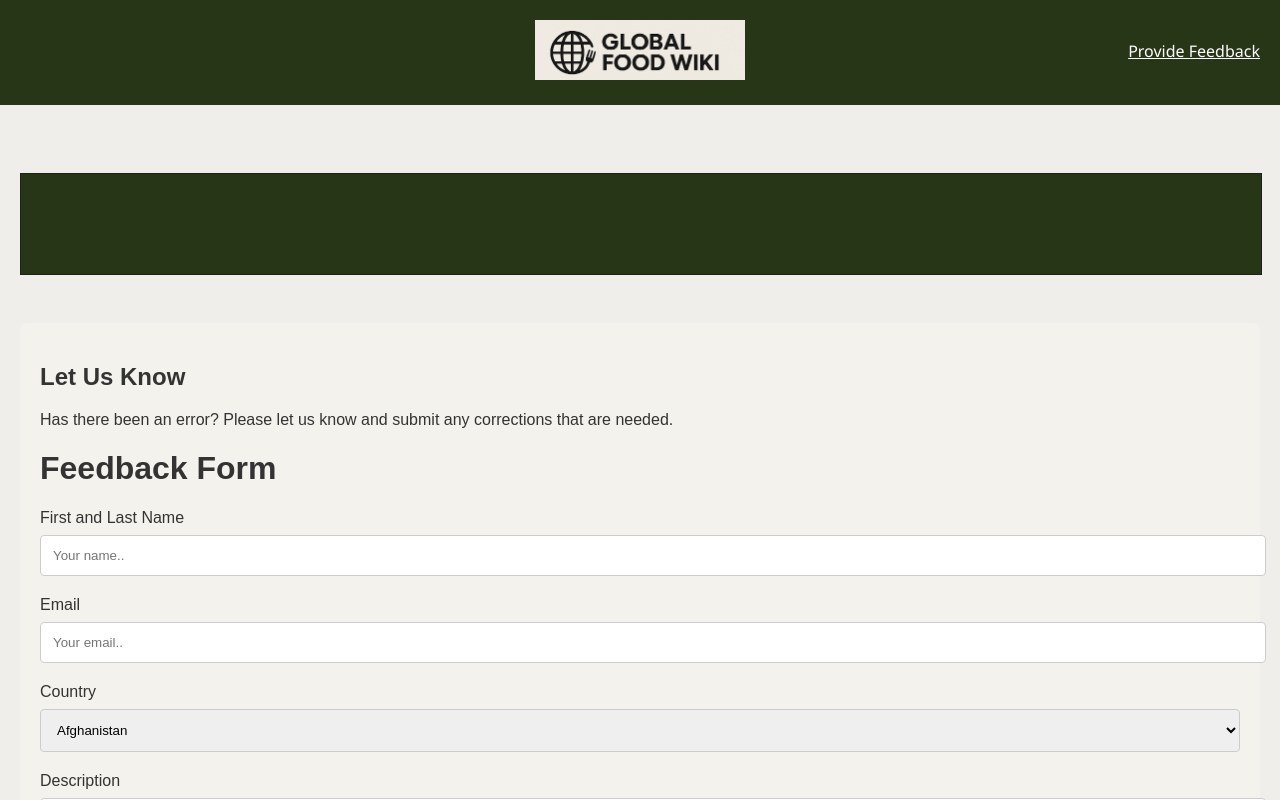
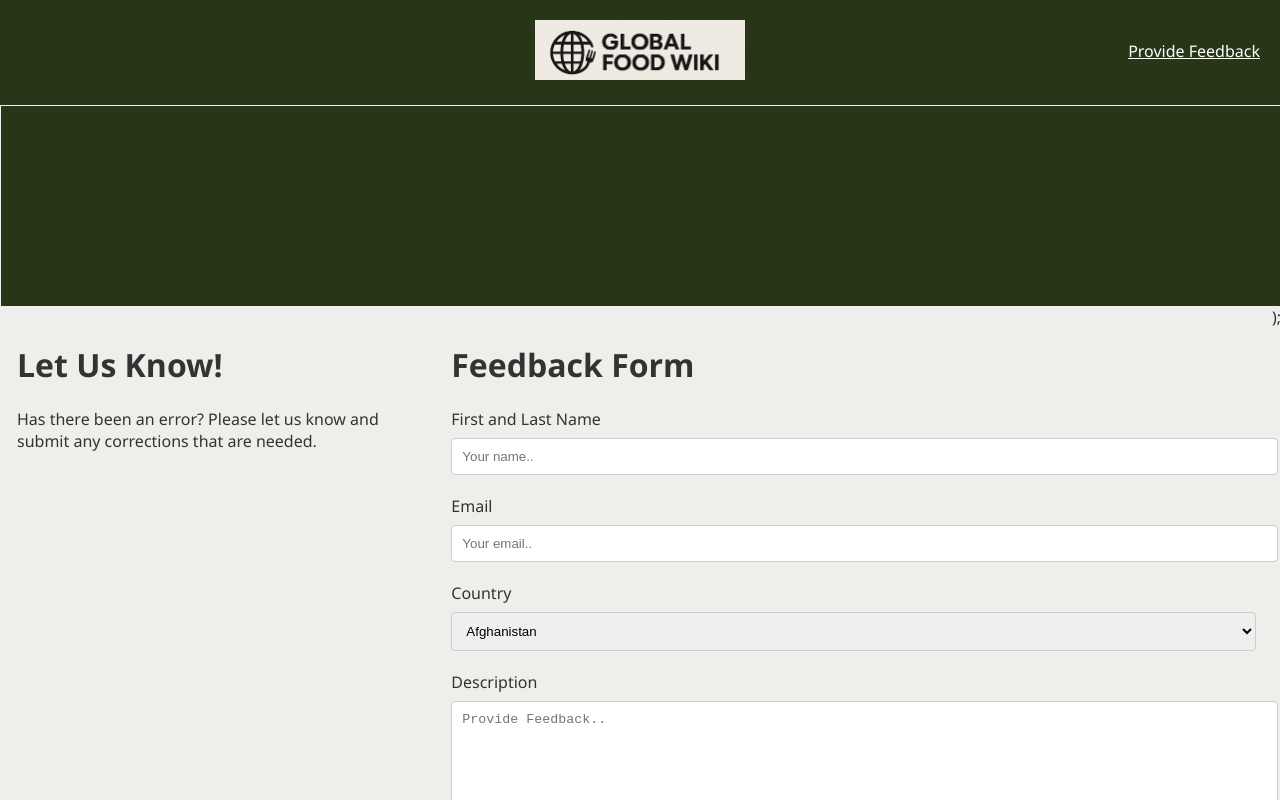
Before and after one commit to danyellepalmore/Global-Food-Wiki, a React (Create React App) app: page /Global-Food-Wiki/feedback in a window 1280 px wide. Shown: the top 800 px of the page. Built offline with nearby package versions, Linux system fonts and the light colour scheme.

Commit message:
Edit feedback page formatting

```diff
--- a/src/App.js
+++ b/src/App.js
@@ -13,7 +13,7 @@ function App() {
         {/* Direct to home page on opening */}
         <Route path="/" element={<Home />} />
         {/* Route to results page when search or image upload */}
-        <Route path="/resultsdisplay" element={<Results />} />
+        <Route path="/results" element={<Results />} />
         {/* Route to feedback page when "provide feedback" is clidked */}"
         <Route path="/feedback" element={<Feedback />} />
       </Routes>
--- a/src/components/ImageUpload.jsx
+++ b/src/components/ImageUpload.jsx
@@ -1,29 +1,21 @@
-import React, { useState } from 'react';
+import { useState } from 'react';
 import '../styles/App.css';
 
-export default function ImageUpload() {
-
-  const [preview, setPreview] = useState(null);
+export default function ImageUpload({ onUploadComplete }) {
+  const [preview, setPreview] = useState(null); //preview states
 
   const handleFileChange = (event) => {
     const file = event.target.files[0];
     if (file) {
       const reader = new FileReader();
       reader.onloadend = () => {
-        setPreview(reader.result); // show preview
+        setPreview(reader.result);
         console.log('Image uploaded:', reader.result);
+        if (onUploadComplete) onUploadComplete(reader.result);
       };
       reader.readAsDataURL(file);
     }
-  }
-    const ImageUpload = ({ onUploadComplete }) => {
-    const handleFileChange = (e) => {
-      console.log("Image file selected: ", e.target.files[0]);
-      onUploadComplete(); // Simulate upload completion
-    };
-
-  return <input type="file" onChange={handleFileChange} />;
-};
+  };
 
   return (
     <div className="image-upload, centered-content">
@@ -38,7 +30,6 @@ export default function ImageUpload() {
           style={{ display: 'none' }}
         />
       </label>
-
       {preview && (
         <img src={preview} alt="Preview" className="image-preview" />
       )}
--- a/src/pages/Feedback.jsx
+++ b/src/pages/Feedback.jsx
@@ -1,20 +1,5 @@
 // // feedback page
-
-// export default function Feedback() {
-//   return (
-//     <div className="feedback-page">
-//       <div className="section-divider"></div>
-//       <h1>Feedback Form</h1>
-//       <p>This is a placeholder for the Feedback Boxes Tangi has made</p>
-//       <h1>Let Us Know</h1>
-//       <p>Has there been an error? Please let us know and submit any corrections that will be needed.</p>
-//     </div>
-//   );   //need to create div to split page and seperate let us know from feedback form then turn tangi's html code to jsx when press send
-//         // send user back to homepage
-//         // add a thank you message after submit
-// }
-
-import React, { useState } from "react";
+import { useState } from "react";
 import "../styles/App.css";
 
 const countries = [
@@ -27,32 +12,31 @@ const countries = [
 ];
 
 export default function Feedback() {
+  //submission handling
   const [submitted, setSubmitted] = useState(false);
-
   const handleSubmit = (e) => {
     e.preventDefault();
     setSubmitted(true);
-
     // Redirect after a delay
     setTimeout(() => {
       window.location.href = "/Global-Food-Wiki"; // Homepage
     }, 2000);
   };
+
 // Tangi's HTML code converted to JSX
   return (
-    <div className="feedback-page">
-      <div className="section-divider" />
+    <div className="section-divider" style={{ marginTop: "0px", marginBottom: "40px" }}>
+      <div className="split-page" style={{ marginTop: "100px", paddingTop: "100px"}}>
+        <div className="left-side">
+          <h1>Let Us Know!</h1>
+          <p>Has there been an error? Please let
+          us know and submit any corrections that are needed.</p>
+        </div>
 
-      <div className="feedback-form-container">
-        <h2>Let Us Know</h2>
-        <p>
-          Has there been an error? Please let us know and submit any corrections
-          that are needed.
-        </p>
-        <h1>Feedback Form</h1>
-
-        {!submitted ? (
-          <form onSubmit={handleSubmit}>
+        <div className="right-side">
+          <h1>Feedback Form</h1>
+          {!submitted ? (
+            <form onSubmit={handleSubmit}>
             <label htmlFor="fname">First and Last Name</label>
             <input
               type="text"
@@ -61,7 +45,6 @@ export default function Feedback() {
               placeholder="Your name.."
               //required
             />
-
             <label htmlFor="email">Email</label>
             <input
               type="email"
@@ -70,7 +53,6 @@ export default function Feedback() {
               placeholder="Your email.."
               //required
             />
-
             <label htmlFor="country">Country</label>
             <select id="country" name="country" required>
               {countries.map((country) => (
@@ -79,7 +61,6 @@ export default function Feedback() {
                 </option>
               ))}
             </select>
-
             <label htmlFor="subject">Description</label>
             <textarea
               id="subject"
@@ -88,8 +69,7 @@ export default function Feedback() {
               style={{ height: "150px" }}
               //required
             ></textarea>
-
-            <button type="submit">Submit</button>
+            <button type="submit">Send</button>
           </form>
         ) : (
           <div className="thank-you-message">
@@ -98,6 +78,9 @@ export default function Feedback() {
           </div>
         )}
       </div>
-    </div>
+
+  );
+</div>
+      </div>
   );
 }
--- a/src/pages/Home.jsx
+++ b/src/pages/Home.jsx
@@ -6,8 +6,6 @@ import '../styles/App.css';
 import sampleData from '../data/sampleData';
 import logo from '../assets/GlobalFoodWikilogo.png';
 import { useNavigate } from 'react-router-dom';
-
-
 
 
 export default function Home() {
@@ -20,8 +18,9 @@ export default function Home() {
 
 const handleUpload = () => {
   console.log("Simulating image upload");
-  navigate('/results');
+  // navigate('/results');
 };
+
   return (
     <main className="centered-content">
       <h1>Global Food Wikipedia</h1>
--- a/src/pages/ResultsDisplay.jsx
+++ b/src/pages/ResultsDisplay.jsx
@@ -1,11 +1,10 @@
 import React from 'react';
-import Carousel from 'react-bootstrap/Carousel';
 import '../styles/App.css';
 import SearchBar from '../components/SearchBar';
 import sampleData from '../data/sampleData'; // Sample data for search bar
 
 const DishResult = () => {
-  // Simulated data — in a real app, this would come from props or an API call
+  // Simulated data
   const foodData = {
     name: "Apple Pie",
     ingredients: [
@@ -18,6 +17,8 @@ const DishResult = () => {
   };
 
   return (
+    <div className="search-bar">
+        <SearchBar data={sampleData} />
     <div className="bg-white text-gray-800 font-sans p-6">
       <div className="max-w-3xl mx-auto shadow-lg rounded-lg border p-6 bg-gray-50">
         <h1 className="text-3xl font-bold mb-4">Dish Result</h1>
@@ -53,6 +54,7 @@ const DishResult = () => {
         </div>
       </div>
     </div>
+    </div>
   );
 };
 
--- a/src/styles/App.css
+++ b/src/styles/App.css
@@ -70,13 +70,13 @@ body {
 }
 
 .search-button {
-  padding: 12px;
-  font-size: 16px;
+  display: inline-block;
+  padding: 0.75rem 1.5rem;
   background-color: #283618;
   color: white;
-  border: none;
+  font-weight: bold;
   cursor: pointer;
-  border-radius: 4%;
+  transition: background-color 0.3s ease;
 }
 .search-button:hover {
   background-color: #218838;
@@ -114,35 +114,36 @@ body {
 .image-upload {
   margin-bottom: 2rem;
 }
-
 .image-preview {
-  margin-top: 1rem;
+  margin-top: 2rem;
+  margin-bottom: 20px;
   max-width: 100%;
-  border-radius: 8px;
+  border-radius: 10px;
+  box-shadow: 0 8px 8px rgba(0, 0, 0, 0.752);
 }
-
 .upload-button {
   display: inline-block;
   padding: 0.75rem 1.5rem;
-  background-color: #040404;
+  margin-bottom: 10px;
+  background-color: #283618;
   color: white;
   font-weight: bold;
   border-radius: 12px;
   cursor: pointer;
   transition: background-color 0.3s ease;
 }
+.upload-button:hover {
+  background-color: #218838;
+}
+/* End of image upload */
 
-.upload-button:hover {
-  background-color: #444343;
+.section-divider {
+  border: 1px solid #f0eeea;
+  height: 200px;
+  width: 100%;
+  background-color: #283618;
+  /* padding: 20px; */
 }
-
-.image-preview {
-  margin-top: 1rem;
-  max-width: 100%;
-  border-radius: 8px;
-  box-shadow: 0 2px 8px rgba(0, 0, 0, 0.1);
-}
-
 
 /* Bio Section */
 .bio-section {
@@ -161,53 +162,62 @@ text-align: right;
   margin-top: 1rem;
 }
 
-.section-divider {
-  border: 1px solid #201f1f;
-  height: 100px;
-  width: 100%;
-  margin: 3rem 0;
-  background-color: #283618;
-}
+
 
 /* Feedback Page */
 .feedback-page {
   font-family: Arial, sans-serif;
-  padding: 20px;
+  /* padding: 20px; */
 }
-
 .feedback-form-container {
-  background-color: #f4f2ec;
-  padding: 20px;
-  border-radius: 6px;
+  background-color: #f0eeea;
+  /* padding: 20px; */
 }
-
 input[type="text"],
 input[type="email"],
 select,
 textarea {
   width: 100%;
-  padding: 12px;
+  padding: 10px;
   margin-top: 8px;
   margin-bottom: 20px;
   border: 1px solid #ccc;
   border-radius: 4px;
-  resize: vertical;
+  /* resize: vertical; */
 }
-
 button[type="submit"] {
-  background-color: #000;
+  background-color: #283618;
   color: white;
   padding: 12px 20px;
   border: none;
   border-radius: 4px;
   cursor: pointer;
 }
-
 button[type="submit"]:hover {
-  background-color: #333;
+  background-color: #218838;
 }
-
 .thank-you-message {
   text-align: center;
   padding: 30px;
 }
+.split-page {
+  display: flex;
+  height: 100vh;
+}
+.left-side,
+.right-side {
+  flex: 2;
+  padding: 1rem;
+  box-sizing: border-box;
+}
+.left-side {
+  flex: 1;
+  flex-direction: column;
+  justify-content: center;
+}
+.right-side {
+  flex: 2;
+  align-items: center;
+  justify-content: center;
+}
+/* End of feedback page styling */
```
Also changed, not shown: src/Image.Upload.js (deleted, +0 -38 lines), src/components/Header.jsx (+3 -4 lines), 13 other files (tests, documents, lock files or other folders).
